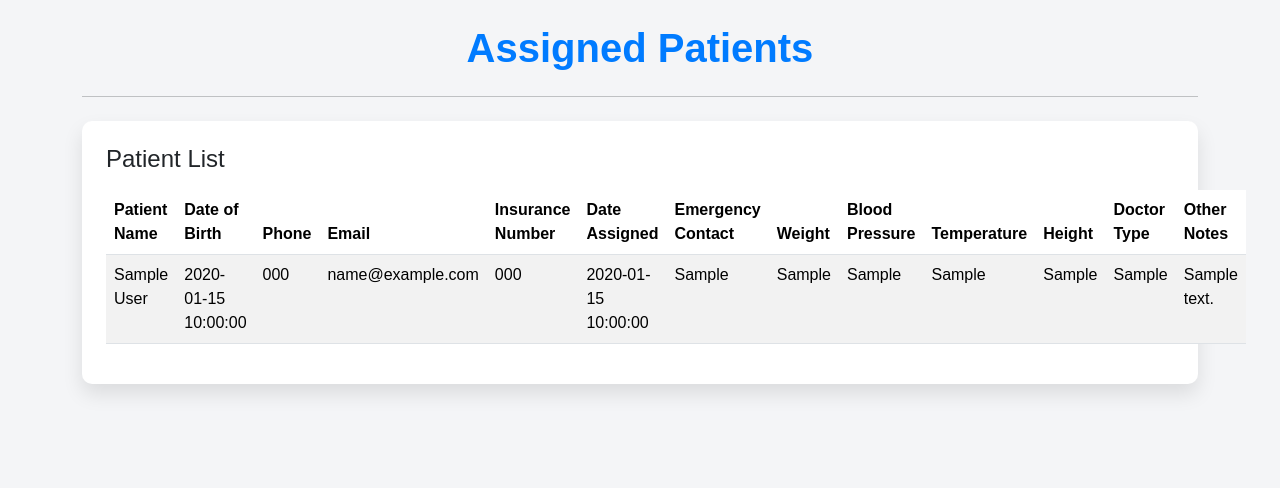
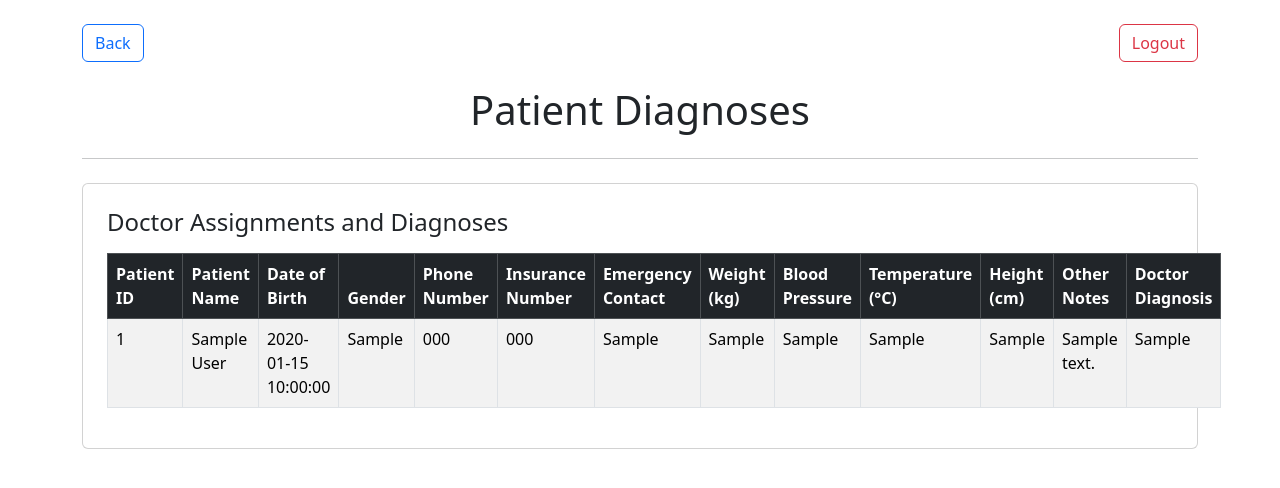
Before and after one commit to bm1505/HMS-hospital-management-system, a PHP site: page /doctor/patient_diagnosis.php in a window 1280 px wide. Shown: the top 488 px of the page. Run offline with PHP 8.4, Linux system fonts and the light colour scheme; the visitor is signed in with stand-in values (Sample User, id 1); tables that the repository leaves empty or names only in its code hold one stand-in row (values such as "Sample post").

Commit message:
Updated nurse  reception and doctor

```diff
--- a/doctor/patient_diagnosis.php
+++ b/doctor/patient_diagnosis.php
@@ -1,20 +1,13 @@
 <?php
-session_start(); // Start the session to access the logged-in doctorID
+session_start(); // Start session to access session variables
 
-// Check if the doctorID exists in the session
-if (!isset($_SESSION['doctorID'])) {
-    die("Error: You must be logged in to view this page.");
-}
-
-// Assuming the doctor’s ID is stored in the session
-$doctorID = $_SESSION['doctorID'];
 
 $servername = "localhost";
 $db_username = "root";
 $db_password = "";
 $dbname = "st_norbert_hospital";
 
-// Create a connection to the database
+// Create connection
 $conn = new mysqli($servername, $db_username, $db_password, $dbname);
 
 // Check connection
@@ -22,31 +15,110 @@ if ($conn->connect_error) {
     die("Connection failed: " . $conn->connect_error);
 }
 
-// Fetch patient details assigned to the logged-in doctor
-$patient_query = "SELECT a.assignmentID, p.patientID, p.first_name, p.last_name, p.dateOfBirth, p.gender, p.phone, p.email,
-                         p.insurance_number, a.date_assigned, p.emergency_contact, p.weight, p.blood_pressure, p.temperature,
-                         p.height, p.doctor_type, p.other_notes
-                  FROM doctor_assignments a
-                  JOIN patients p ON a.patientID = p.patientID
-                  WHERE a.doctorID = ?";
+// Fetch logged-in user's ID (assuming you have a user ID stored in the session)
+$logged_in_userID = $_SESSION['doctorID']; // The logged-in user's ID (this needs to be set at login)
+
+if (isset($_POST['assign_doctor']) && isset($_POST['doctorID']) && isset($_POST['patientID'])) {
+    $doctorID = $_POST['doctorID'];
+    $patientID = $_POST['patientID'];
+
+    // Fetch patient details
+    $patient_query = "SELECT * FROM patients WHERE patientID = ?";
     $stmt = $conn->prepare($patient_query);
+    $stmt->bind_param("i", $patientID);
+    $stmt->execute();
+    $patient_result = $stmt->get_result();
+    $patient = $patient_result->fetch_assoc();
 
-if ($stmt === false) {
-    die("Error in SQL query preparation: " . $conn->error);
+    // Prepare the query for inserting doctor assignment
+    $insert_assignment_query = "INSERT INTO doctor_assignments
+     (patientID, doctorID, firstName, lastName, dateOfBirth, gender, phone, email, insuranceNumber, date_assigned, emergency_contact, weight, blood_pressure, temperature, height, doctor_type, other_notes, diagnosis)
+     VALUES (?, ?, ?, ?, ?, ?, ?, ?, ?, NOW(), ?, ?, ?, ?, ?, ?, ?)";
+
+    $insert_stmt = $conn->prepare($insert_assignment_query);
+    $insert_stmt->bind_param(
+        "iissssssssssssss", // 17 parameters
+        $patientID,
+        $doctorID,
+        $patient['first_name'],
+        $patient['last_name'],
+        $patient['dateOfBirth'],
+        $patient['gender'],
+        $patient['phone'],
+        $patient['email'],
+        $patient['insurance_number'],
+        $patient['emergency_contact'],
+        $patient['weight'],
+        $patient['blood_pressure'],
+        $patient['temperature'],
+        $patient['height'],
+        $patient['doctor_type'],
+        $patient['other_notes']
+    );
+    $insert_stmt->execute();
+
+    // Update the patient's assigned doctor
+    $assign_query = "UPDATE patient_vitals SET doctorID = ? WHERE patientID = ?";
+    $stmt = $conn->prepare($assign_query);
+    $stmt->bind_param("ii", $doctorID, $patientID);
+    if ($stmt->execute()) {
+        // Successfully assigned doctor, reload the page to update the button visibility
+        header("Location: " . $_SERVER['PHP_SELF']);
+        exit();
+    } else {
+        echo "<script>alert('Failed to assign doctor');</script>";
+    }
+    $stmt->close();
 }
 
-$stmt->bind_param("i", $doctorID);
-$stmt->execute();
-$patient_result = $stmt->get_result();
-
-$patients = [];
-if ($patient_result && $patient_result->num_rows > 0) {
-    while ($row = $patient_result->fetch_assoc()) {
-        $patients[] = $row;
+// Fetch doctor details for dropdown
+$doctor_query = "SELECT doctorID, firstName, middleName, surname, specialization FROM doctors";
+$doctor_result = $conn->query($doctor_query);
+$doctors = [];
+if ($doctor_result && $doctor_result->num_rows > 0) {
+    while ($row = $doctor_result->fetch_assoc()) {
+        $doctors[] = $row;
     }
 }
-$stmt->close();
-$conn->close();
+
+// Fetch doctor assignments and diagnoses for the logged-in doctor
+$diagnosis_query = "
+    SELECT
+        da.patientID,
+        da.doctorID,
+        da.diagnosis,
+        p.first_name,
+        p.last_name,
+        p.dateOfBirth,
+        p.gender,
+        p.phone,
+        p.insurance_number,
+        p.emergency_contact,
+        p.weight,
+        p.blood_pressure,
+        p.temperature,
+        p.height,
+        p.other_notes
+    FROM
+        doctor_assignments da
+    JOIN
+        patients p
+    ON
+        da.patientID = p.patientID
+    WHERE
+        da.doctorID = ?  -- Filter by the logged-in doctor ID
+    LIMIT 0, 25;
+";
+
+// Prepare the statement
+$stmt = $conn->prepare($diagnosis_query);
+if (!$stmt) {
+    die("Prepare failed: " . $conn->error);
+}
+
+$stmt->bind_param("i", $logged_in_userID); // Use the logged-in doctor's ID
+$stmt->execute();
+$diagnosis_result = $stmt->get_result();
 ?>
 
 <!DOCTYPE html>
@@ -54,77 +126,65 @@ $conn->close();
 <head>
     <meta charset="UTF-8">
     <meta name="viewport" content="width=device-width, initial-scale=1.0">
-    <title>View Assigned Patients</title>
+    <title>View Patient Diagnosis</title>
     <link rel="stylesheet" href="https://cdn.jsdelivr.net/npm/bootstrap@5.3.0-alpha1/dist/css/bootstrap.min.css">
-    <style>
-        body {
-            font-family: 'Poppins', sans-serif;
-            background-color: #f4f5f7;
-        }
-        h1 {
-            font-weight: 600;
-            color: #007bff;
-        }
-        .card {
-            border-radius: 10px;
-            border: none;
-            box-shadow: 0 10px 20px rgba(0, 0, 0, 0.1);
-        }
-        .btn-primary {
-            background-color: #007bff;
-            border-color: #007bff;
-        }
-    </style>
 </head>
 <body>
 <div class="container mt-4">
-    <h1 class="text-center mt-4 mb-4">Assigned Patients</h1>
+    <div class="d-flex justify-content-between">
+        <a href="doctor.php" class="btn btn-outline-primary">Back</a>
+        <a href="../logout.php" class="btn btn-outline-danger">Logout</a>
+    </div>
+
+    <h1 class="text-center mt-4 mb-4">Patient Diagnoses</h1>
     <hr>
 
     <div class="card p-4 mt-4">
-        <h4 class="mb-3">Patient List</h4>
-        <?php if (empty($patients)): ?>
-            <p>No patients assigned to you.</p>
-        <?php else: ?>
-            <table class="table table-striped">
-                <thead>
+        <h4 class="mb-3">Doctor Assignments and Diagnoses</h4>
+        <table class="table table-striped table-bordered">
+            <thead class="table-dark">
                 <tr>
+                    <th>Patient ID</th>
                     <th>Patient Name</th>
                     <th>Date of Birth</th>
-                        <th>Phone</th>
-                        <th>Email</th>
+                    <th>Gender</th>
+                    <th>Phone Number</th>
                     <th>Insurance Number</th>
-                        <th>Date Assigned</th>
                     <th>Emergency Contact</th>
-                        <th>Weight</th>
+                    <th>Weight (kg)</th>
                     <th>Blood Pressure</th>
-                        <th>Temperature</th>
-                        <th>Height</th>
-                        <th>Doctor Type</th>
+                    <th>Temperature (°C)</th>
+                    <th>Height (cm)</th>
                     <th>Other Notes</th>
+                    <th>Doctor Diagnosis</th>
                 </tr>
             </thead>
             <tbody>
-                    <?php foreach ($patients as $patient): ?>
+                <?php if ($diagnosis_result && $diagnosis_result->num_rows > 0): ?>
+                    <?php while ($diagnosis = $diagnosis_result->fetch_assoc()): ?>
                         <tr>
-                            <td><?= htmlspecialchars($patient['first_name'] . ' ' . $patient['last_name']) ?></td>
-                            <td><?= htmlspecialchars($patient['dateOfBirth']) ?></td>
-                            <td><?= htmlspecialchars($patient['phone']) ?></td>
-                            <td><?= htmlspecialchars($patient['email']) ?></td>
-                            <td><?= htmlspecialchars($patient['insurance_number']) ?></td>
-                            <td><?= htmlspecialchars($patient['date_assigned']) ?></td>
-                            <td><?= htmlspecialchars($patient['emergency_contact']) ?></td>
-                            <td><?= htmlspecialchars($patient['weight']) ?></td>
-                            <td><?= htmlspecialchars($patient['blood_pressure']) ?></td>
-                            <td><?= htmlspecialchars($patient['temperature']) ?></td>
-                            <td><?= htmlspecialchars($patient['height']) ?></td>
-                            <td><?= htmlspecialchars($patient['doctor_type']) ?></td>
-                            <td><?= htmlspecialchars($patient['other_notes']) ?></td>
+                            <td><?= htmlspecialchars($diagnosis['patientID']) ?></td>
+                            <td><?= htmlspecialchars($diagnosis['first_name'] . ' ' . $diagnosis['last_name']) ?></td>
+                            <td><?= htmlspecialchars($diagnosis['dateOfBirth']) ?></td>
+                            <td><?= htmlspecialchars($diagnosis['gender']) ?></td>
+                            <td><?= htmlspecialchars($diagnosis['phone']) ?></td>
+                            <td><?= htmlspecialchars($diagnosis['insurance_number']) ?></td>
+                            <td><?= htmlspecialchars($diagnosis['emergency_contact']) ?></td>
+                            <td><?= htmlspecialchars($diagnosis['weight']) ?></td>
+                            <td><?= htmlspecialchars($diagnosis['blood_pressure']) ?></td>
+                            <td><?= htmlspecialchars($diagnosis['temperature']) ?></td>
+                            <td><?= htmlspecialchars($diagnosis['height']) ?></td>
+                            <td><?= htmlspecialchars($diagnosis['other_notes']) ?></td>
+                            <td><?= htmlspecialchars($diagnosis['diagnosis']) ?></td>
                         </tr>
-                    <?php endforeach; ?>
+                    <?php endwhile; ?>
+                <?php else: ?>
+                    <tr>
+                        <td colspan="14" class="text-center">No diagnoses assigned yet.</td>
+                    </tr>
+                <?php endif; ?>
             </tbody>
         </table>
-        <?php endif; ?>
     </div>
 </div>
 
--- a/index.php
+++ b/index.php
@@ -22,7 +22,7 @@ function insertDefaultAdmin($conn) {
     $default_admin_username = "st.norbert.admin";
     $default_admin_password = password_hash("st.123@norAdmin", PASSWORD_DEFAULT);
 
-    $stmt = $conn->prepare("SELECT id FROM users WHERE username = ?");
+    $stmt = $conn->prepare("SELECT userID FROM users WHERE username = ?");
     $stmt->bind_param("s", $default_admin_username);
     $stmt->execute();
     $result = $stmt->get_result();
@@ -48,7 +48,7 @@ if ($_SERVER["REQUEST_METHOD"] === "POST") {
     if (empty($username) || empty($password)) {
         $error = "Both fields are required.";
     } else {
-        $stmt = $conn->prepare("SELECT id, username, password, role FROM users WHERE username = ?");
+        $stmt = $conn->prepare("SELECT userID, username, password, role FROM users WHERE username = ?");
         $stmt->bind_param("s", $username);
         $stmt->execute();
         $result = $stmt->get_result();
```
Also changed, not shown: nurse/nurse_dashboard.php (+117 -22 lines), nurse/vital.php (+7 -11 lines), reception/patient_registration.php (+70 -116 lines). Lines whose indentation alone changed are shown as unchanged.
